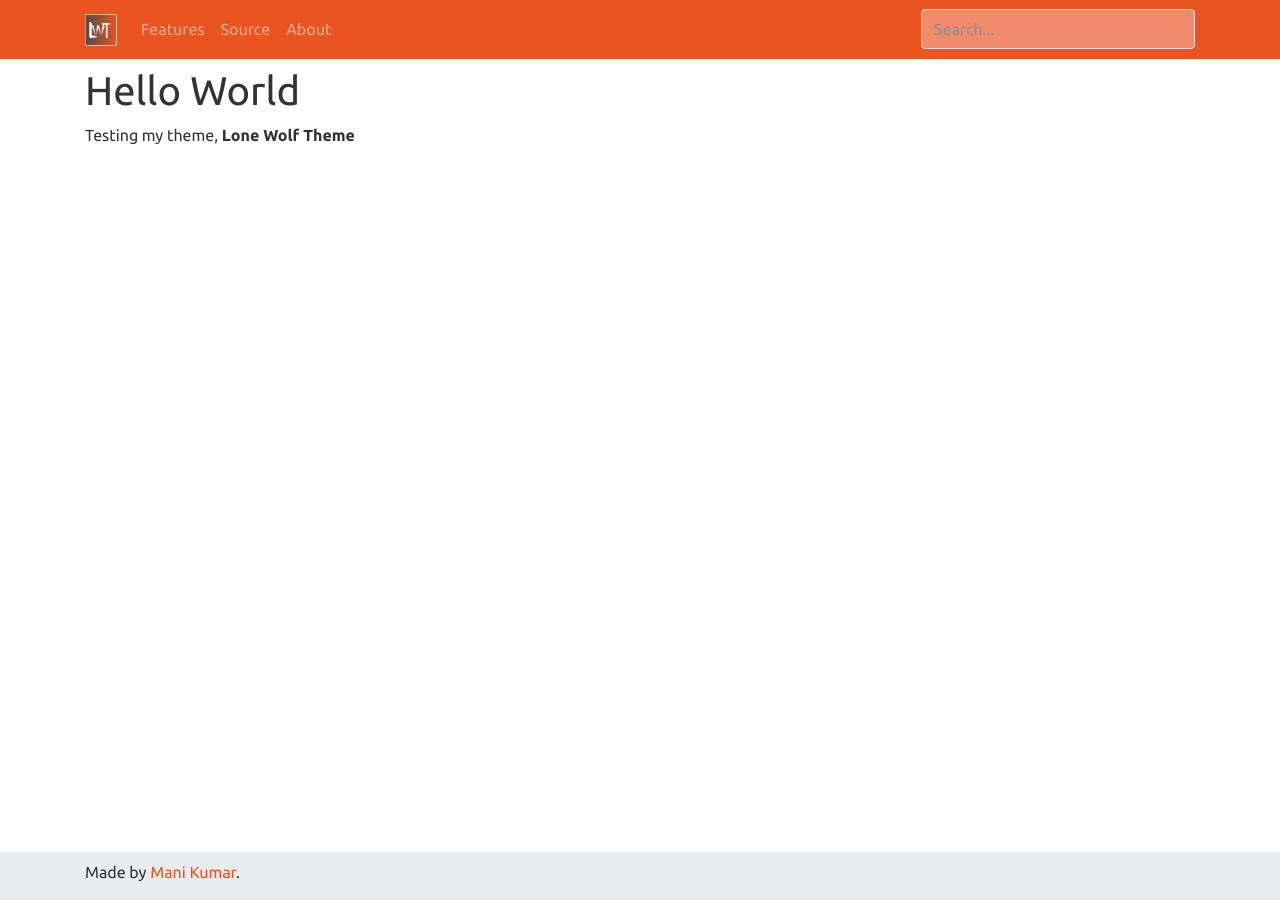
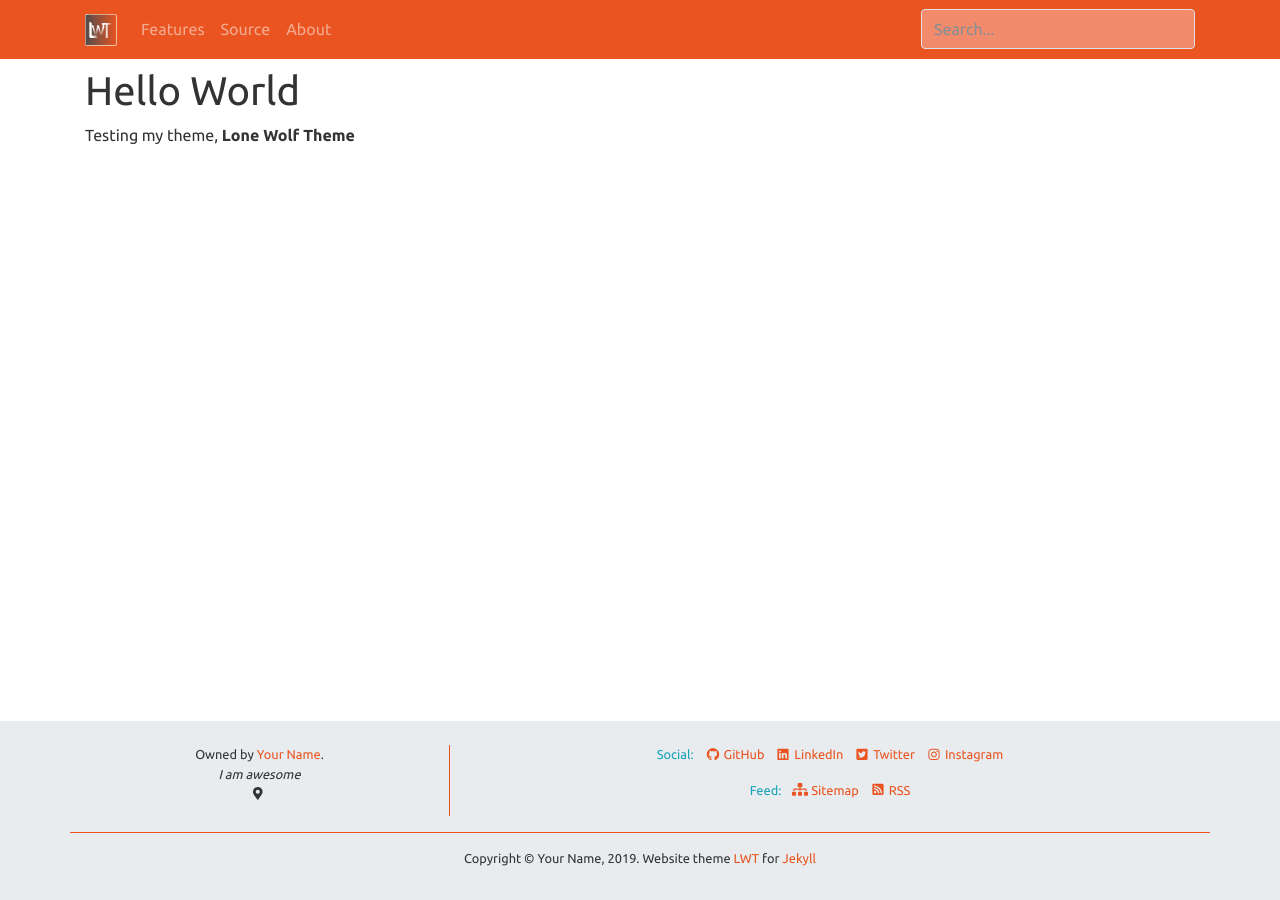
Before and after one commit to manid2/lone-wolf-theme, a Jekyll site: the page built from index.html, in a window 1280 px wide. Built offline with Jekyll 4.4.1, drawn with Linux system fonts in a browser that asks for light colours; the list of posts is cut into pages by our own code.

Commit message:
added footer links

```diff
--- a/_config.yml
+++ b/_config.yml
@@ -12,9 +12,7 @@ bootswatch_theme         : "united" # cerulean, sketchy, slate, spacelab, united
 # site Settings
 locale                   : "en-US"
 title                    : "Lone Wolf Theme"
-title_separator          : "-"
-name                     : "Lone Wolf Theme"
-description              : "An amazing website template for lone wolves aka solo entrepreneurs and freelancers."
+description              : "Simple, elegant and efficient website theme for solo freelancers."
 url                      : # the base hostname & protocol for your site e.g. "https://manid2.github.io"
 baseurl                  : # the subpath of your site, e.g. "/blog"
 repository               : # GitHub username/repo-name e.g. "manid2/lone-wolf-theme"
@@ -56,33 +54,6 @@ analytics:
   google:
     tracking_id          :
     anonymize_ip         : # true, false (default)
-
-# Site Author
-author:
-  name             : "Your Name"
-  avatar           : # path of avatar image, e.g. "/assets/images/owner_pic.jpg"
-  bio              : "I am an amazing person."
-  location         : "Somewhere"
-  email            :
-  links:
-    - label: "Email"
-      icon: "fas fa-fw fa-envelope-square"
-      # url: mailto:your.name@email.com
-    - label: "Website"
-      icon: "fas fa-fw fa-link"
-      # url: "https://your-website.com"
-    - label: "Twitter"
-      icon: "fab fa-fw fa-twitter-square"
-      # url: "https://twitter.com/"
-    - label: "Facebook"
-      icon: "fab fa-fw fa-facebook-square"
-      # url: "https://facebook.com/"
-    - label: "GitHub"
-      icon: "fab fa-fw fa-github"
-      # url: "https://github.com/"
-    - label: "Instagram"
-      icon: "fab fa-fw fa-instagram"
-      # url: "https://instagram.com/"
 
 # Reading Files
 include:
--- a/_includes/footer.html
+++ b/_includes/footer.html
@@ -1,11 +1,52 @@
+{% assign owner = site.data.nav.footer[0] %}
+{% assign social = site.data.nav.footer[1] %}
+{% assign feed = site.data.nav.footer[2] %}
+
 <footer class="page-footer bg-light">
     <div class="container mt-2">
-        <div class="row">
-            <div class="col-sm">
-                <p>Made by
-                    <a href="{{ site.data.nav.footer[0].url }}" {% if site.data.nav.footer[0].description %}
-                        title="{{ site.data.nav.footer[0].description }}" {% endif %}>
-                        {{ site.data.nav.footer[0].title }}</a>.
+        <div class="row pt-3 pb-3">
+            <div class="col-md-4 border-right border-primary small text-center">
+                <!-- owner info -->
+                <p class="m-0">Owned by
+                    <a href="{{ owner.url }}" {% if owner.description %} title="{{ owner.description }}" {% endif %}>
+                        {{ owner.owner }}</a>.
+                </p>
+                <p class="m-0 font-italic">{{ owner.bio }}</p>
+                <p class="m-0"><i class="fas fa-map-marker-alt"></i><span class="pl-1">{{ owner.address }}</span></p>
+            </div>
+            <div class="col-md-8 small text-center">
+                <!-- Social media links -->
+                <div class="row">
+                    <div class="col">
+                        <ul class="list-inline">
+                            <li class="list-inline-item text-info">Social: </li>
+                            {% for so_link in social.social %}
+                            <li class="list-inline-item"><a href="{{ so_link.url }}"><i class="{{ so_link.icon }}"></i>
+                                    {{ so_link.label }}</a></li>
+                            {% endfor %}
+                        </ul>
+                    </div>
+                </div>
+                <!-- website feed links -->
+                <div class="row">
+                    <div class="col">
+                        <ul class="list-inline">
+                            <li class="list-inline-item text-info">Feed: </li>
+                            {% for fd_link in feed.feed %}
+                            <li class="list-inline-item"><a href="{{ '' | absolute_url | append: fd_link.url }}"><i class="{{ fd_link.icon }}"></i>
+                                    {{ fd_link.label }}</a></li>
+                            {% endfor %}
+                        </ul>
+                    </div>
+                </div>
+            </div>
+        </div>
+        <div class="row pt-3 pb-3 border-top border-primary">
+            <div class="col small text-center">
+                <!-- copyright info -->
+                <p>Copyright &copy; {{ owner.owner }}, {{ "now" | date: "%Y" }}. Website theme <a
+                        href="https://github.com/manid2/lone-wolf-theme/">LWT</a>
+                    for <a href="https://jekyllrb.com/">Jekyll</a>
                 </p>
             </div>
         </div>
--- a/_includes/header.html
+++ b/_includes/header.html
@@ -6,7 +6,7 @@
     <!-- site home -->
     <a class="navbar-brand" href="{{ '' | absolute_url }}/">
       <div class="row">
-        <div class="col-sm">
+        <div class="col">
           <img src="{{ '' | absolute_url }}/assets/images/lwt-logo-v1.svg" alt="{{ site.title }} logo" height="32"
             width="32">
         </div>
```
Also changed, not shown: _data/nav.yml (+25 -3 lines), docs/_config.yml (+1 -30 lines), docs/_data/nav.yml (+24 -2 lines).
